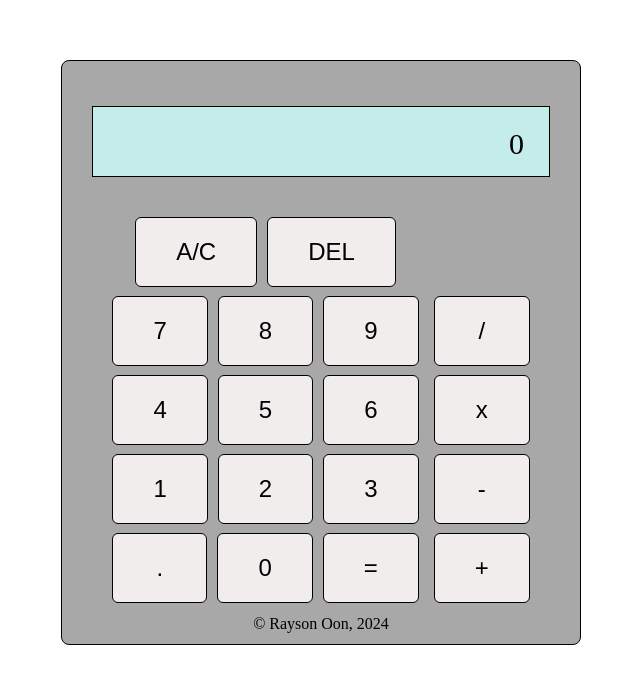
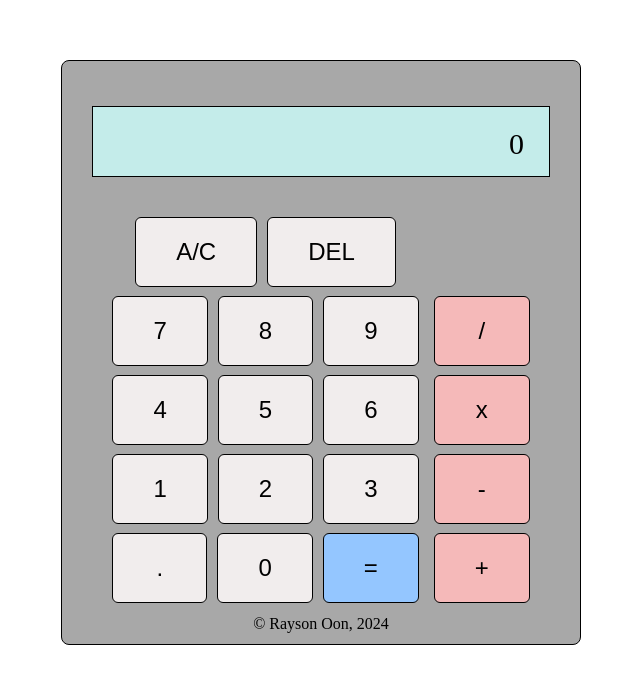
Before and after one commit to raysonoon/calculator, a plain HTML site: page index.html in a window 1280 px wide. Shown: the part 290-974 px from the top of the page, without its empty margins (319-959 px from the left). Drawn offline with Linux system fonts and the light colour scheme.

Commit message:
Change operator button colours

```diff
--- a/styles.css
+++ b/styles.css
@@ -83,12 +83,28 @@
     width: 95.36px;
 }
 
+#equalBtn {
+    background-color: rgb(148, 198, 255);
+}
+
+#equalBtn:hover {
+    background-color: rgba(148, 198, 255, 0.829);
+}
+
 .right-buttons {
     display: flex;
     flex-direction: column;
     gap: 9px;
 }
 
+.right-buttons button {
+    background-color: rgb(245, 185, 185);
+}
+
+.right-buttons button:hover {
+    background-color: rgba(245, 185, 185, 0.829);
+}
+
 p {
     margin-top: 12px;
     text-align: center;
```
